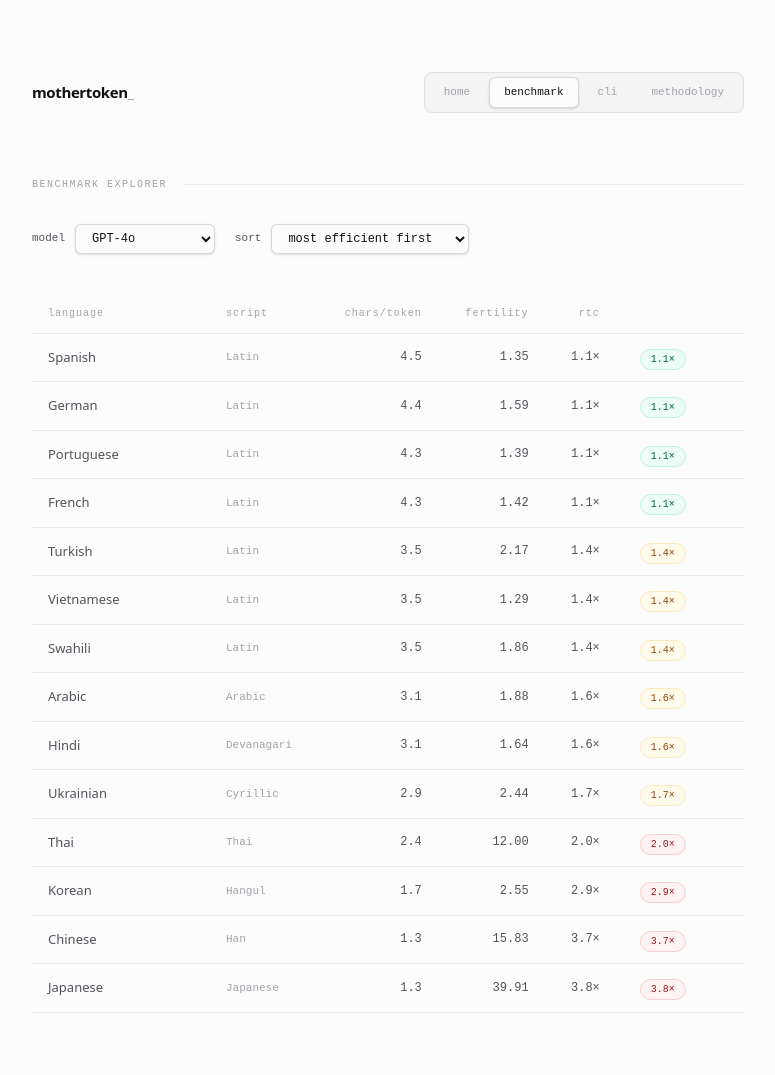
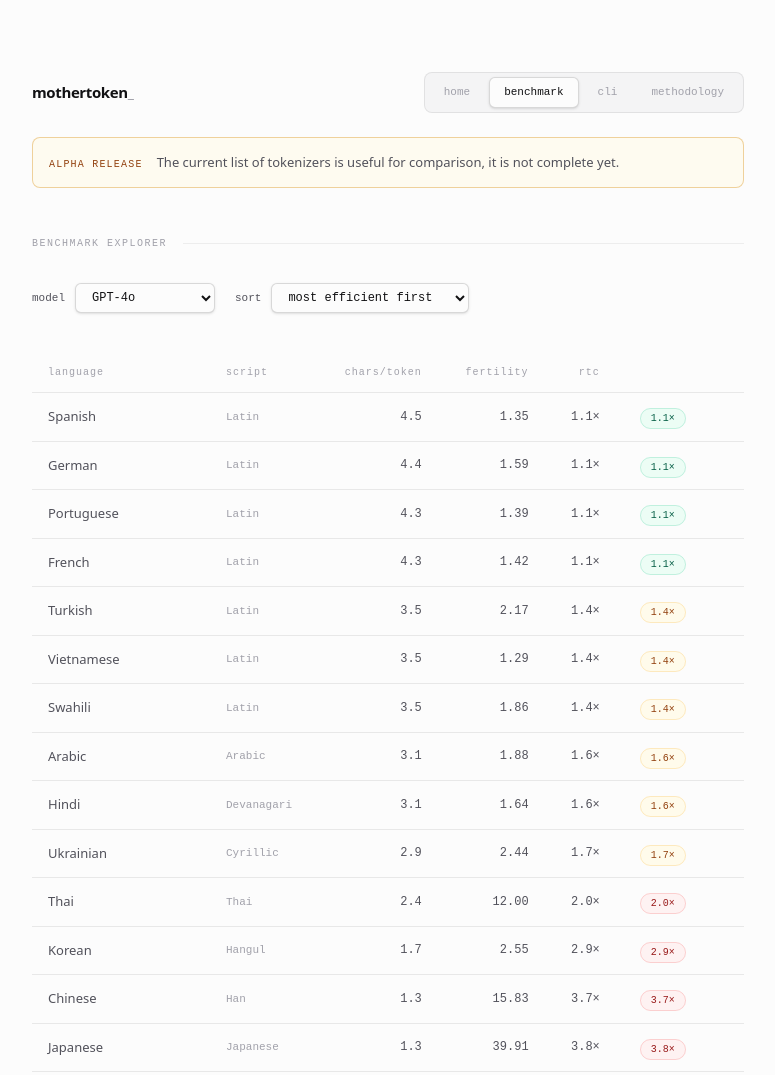
Before and after one commit to inimaz/mothertoken, an Astro site in the folder web/: page /benchmark in a window 1280 px wide. Shown: the top 1075 px of the page, without its empty margins (252-1027 px from the left). Built offline with nearby package versions, Linux system fonts and the light colour scheme; Astro itself is replaced by a stand-in of ours.

Commit message:
feat: add alpha banner (#8)

```diff
--- /dev/null
+++ b/web/src/components/AlphaBanner.astro
@@ -0,0 +1,46 @@
+<aside class="alpha-banner animate-fade-in-up stagger-1" aria-label="Alpha release notice">
+  <span class="alpha-kicker">alpha release</span>
+  <p>
+    The current list of tokenizers is useful for comparison, it is not complete yet.
+  </p>
+</aside>
+
+<style>
+  .alpha-banner {
+    display: flex;
+    align-items: baseline;
+    gap: 0.875rem;
+    margin: -2.5rem 0 3rem;
+    padding: 0.875rem 1rem;
+    border: 1px solid color-mix(in srgb, var(--theme-mid) 32%, var(--theme-border));
+    border-radius: var(--radius-lg);
+    background: color-mix(in srgb, var(--theme-mid-bg) 72%, var(--theme-bg));
+  }
+
+  .alpha-kicker {
+    flex: 0 0 auto;
+    font-family: var(--font-mono);
+    font-size: 10px;
+    font-weight: 500;
+    letter-spacing: 0.12em;
+    line-height: 1.65;
+    text-transform: uppercase;
+    color: var(--theme-mid-text);
+  }
+
+  .alpha-banner p {
+    margin: 0;
+    font-size: 13px;
+    line-height: 1.65;
+    color: var(--theme-text-secondary);
+  }
+
+  @media (max-width: 640px) {
+    .alpha-banner {
+      align-items: flex-start;
+      flex-direction: column;
+      gap: 0.35rem;
+      margin-top: -2rem;
+    }
+  }
+</style>
--- a/web/src/pages/benchmark.astro
+++ b/web/src/pages/benchmark.astro
@@ -1,6 +1,7 @@
 ---
 import Base from '../layouts/Base.astro';
 import Nav from '../components/Nav.astro';
+import AlphaBanner from '../components/AlphaBanner.astro';
 import Footer from '../components/Footer.astro';
 import benchmark from '../data/benchmark';
 
@@ -11,6 +12,7 @@ const matrixLangs = ['tha', 'ara', 'zho', 'jpn', 'hin', 'por'];
 <Base title="mothertoken — benchmark explorer">
   <div class="max-w-[760px] mx-auto pt-12 px-6 pb-24">
     <Nav activeTab="benchmark" />
+    <AlphaBanner />
 
     <div class="flex items-center gap-4 mb-8 animate-fade-in-up stagger-1">
       <span class="font-mono text-[10px] tracking-[.15em] text-text-tertiary uppercase whitespace-nowrap">benchmark explorer</span>
--- a/web/src/pages/cli.astro
+++ b/web/src/pages/cli.astro
@@ -1,6 +1,7 @@
 ---
 import Base from '../layouts/Base.astro';
 import Nav from '../components/Nav.astro';
+import AlphaBanner from '../components/AlphaBanner.astro';
 import Footer from '../components/Footer.astro';
 import CliTerminal from '../components/CliTerminal.astro';
 ---
@@ -8,6 +9,7 @@ import CliTerminal from '../components/CliTerminal.astro';
 <Base title="mothertoken — cli">
   <div class="page">
     <Nav activeTab="cli" />
+    <AlphaBanner />
 
     <div class="section-head">
       <span class="section-label">installation</span>
--- a/web/src/pages/index.astro
+++ b/web/src/pages/index.astro
@@ -1,6 +1,7 @@
 ---
 import Base from '../layouts/Base.astro';
 import Nav from '../components/Nav.astro';
+import AlphaBanner from '../components/AlphaBanner.astro';
 import Footer from '../components/Footer.astro';
 import benchmark from '../data/benchmark';
 
@@ -11,6 +12,7 @@ const benchmarkJSON = JSON.stringify(benchmark);
 <Base>
   <div class="max-w-[760px] mx-auto pt-12 px-6 pb-24">
     <Nav activeTab="home" />
+    <AlphaBanner />
 
     <section class="mb-14 animate-fade-in-up stagger-1">
       <div class="flex items-center gap-3 mb-6">
--- a/web/src/pages/methodology.astro
+++ b/web/src/pages/methodology.astro
@@ -1,12 +1,14 @@
 ---
 import Base from "../layouts/Base.astro";
 import Nav from "../components/Nav.astro";
+import AlphaBanner from "../components/AlphaBanner.astro";
 import Footer from "../components/Footer.astro";
 ---
 
 <Base title="mothertoken — methodology">
   <div class="page">
     <Nav activeTab="methodology" />
+    <AlphaBanner />
 
     <div class="section-head">
       <span class="section-label">corpus</span>
```
Also changed, not shown: README.md.
